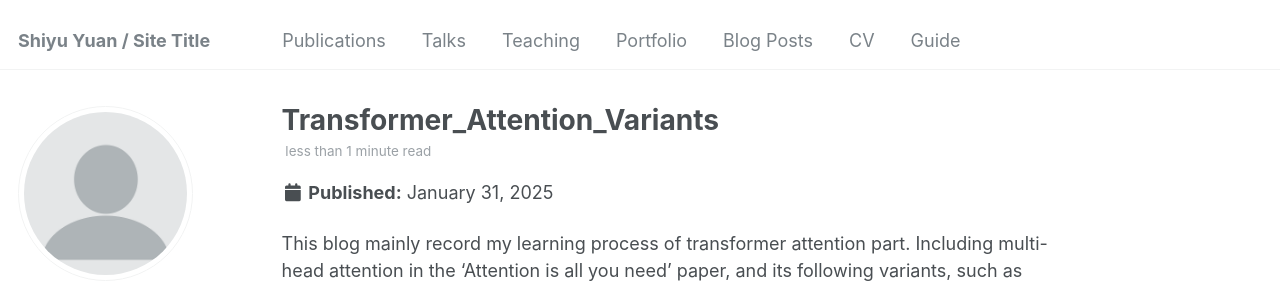
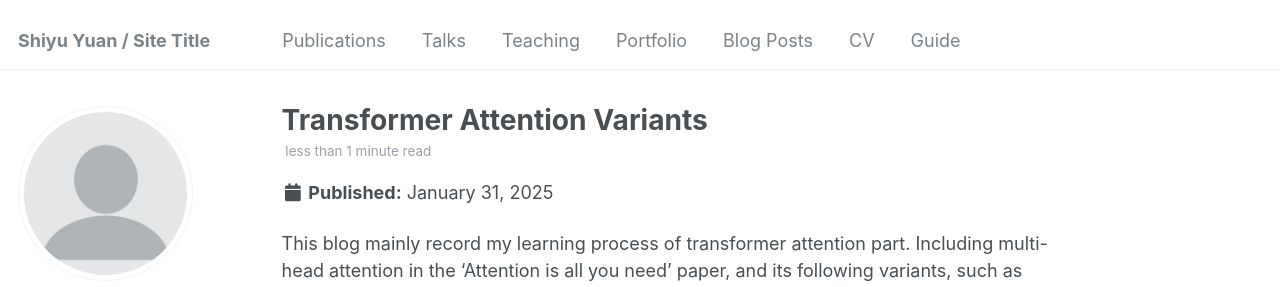
Before and after one commit to syyuan2021/syy2025, a Jekyll site: the page built from _posts/2025-01-31-blog-post-1.md, in a window 1280 px wide and 900 px high. Shown: the top 287 px of the window. Built offline with Jekyll 4.4.1, drawn with Linux system fonts in a browser that asks for light colours; some web fonts are replaced.

```diff
--- a/_posts/2025-01-31-blog-post-1.md
+++ b/_posts/2025-01-31-blog-post-1.md
@@ -1,5 +1,5 @@
 ---
-title: 'Transformer_Attention_Variants'
+title: 'Transformer Attention Variants'
 date: 2025-01-31
 permalink: /2025/01/31/blog-post-1/
 tags:
```
